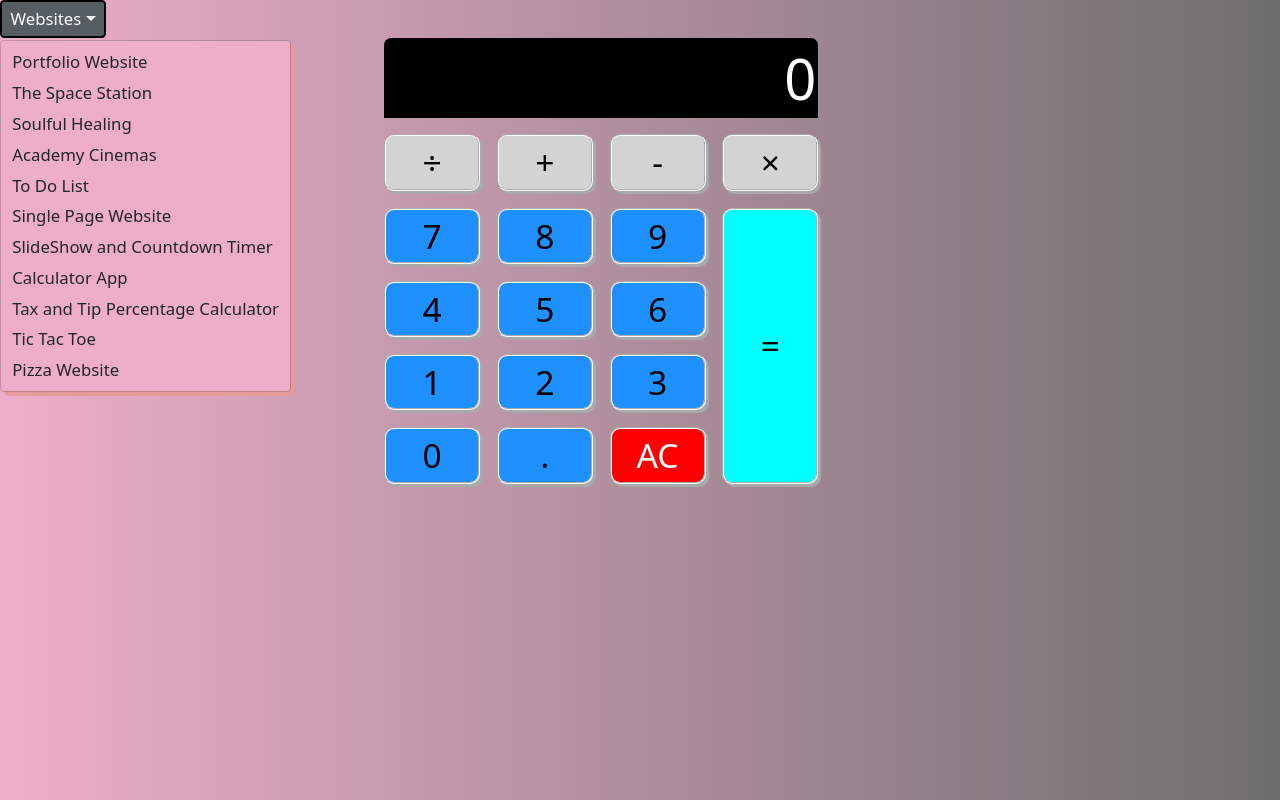
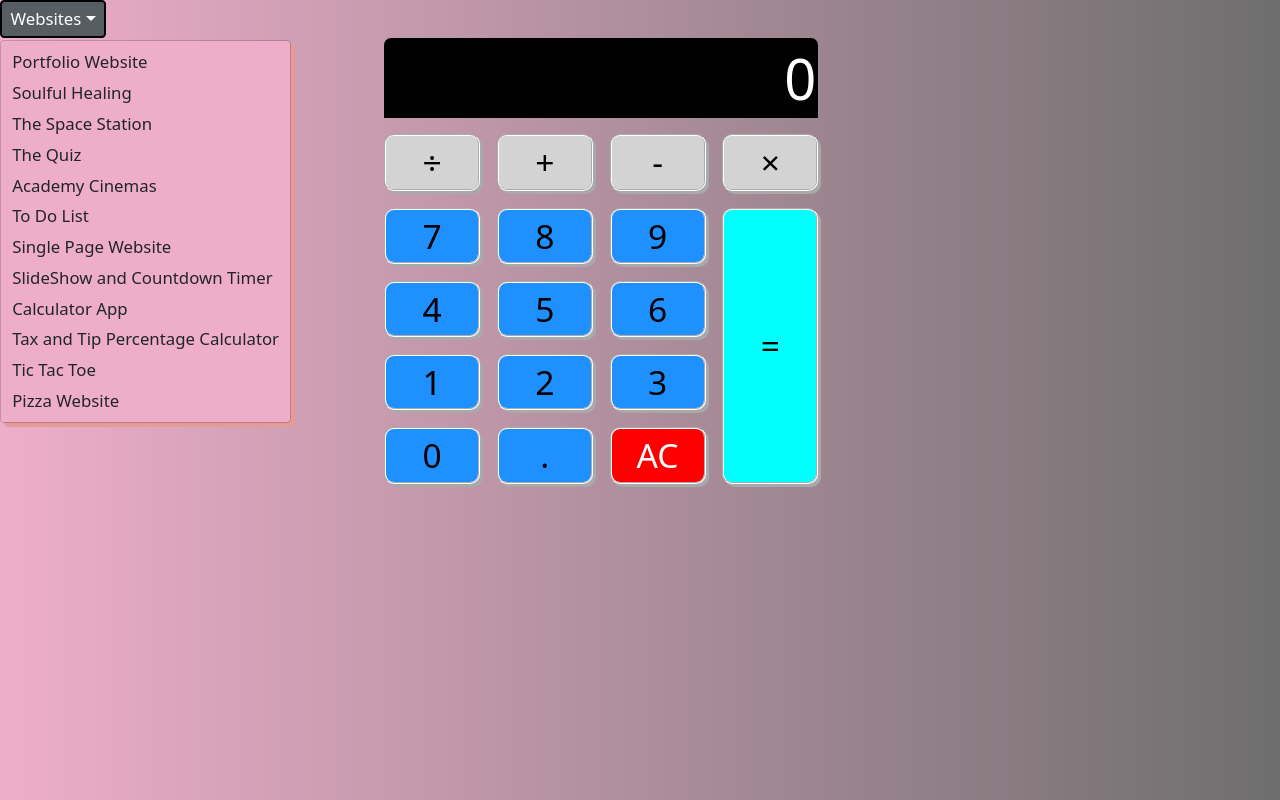
Before and after one commit to EvanM02/Calculator_App, a plain HTML site: page index.html in a window 1280 px wide. Both pictures are taken after a click on the button "Websites". Drawn offline with nearby package versions, Linux system fonts and the light colour scheme.

Commit message:
Reorganizing the other websites dropdown menu and adding the The Quiz link

```diff
--- a/index.html
+++ b/index.html
@@ -38,81 +38,40 @@
       > Websites</a>
       <ul class="dropdown-menu" aria-labelledby="dropdownMenuLink">
           <li>
-          <a
-            class="dropdown-item"
-            href="https://evanm02.github.io/Portfolio-Website/"
-            >Portfolio Website</a
-          >
+            <a class="dropdown-item" href="https://evanm02.github.io/Portfolio-Website/"> Portfolio Website</a>
           </li>
           <li>
-          <a
-            class="dropdown-item"
-            href="https://evanm02.github.io/The_Space_Station/"
-            >The Space Station
-          </a>
+            <a class="dropdown-item" href="https://evanm02.github.io/SoulFul_Healing/"> Soulful Healing</a>
           </li>
           <li>
-          <a class="dropdown-item"
-          href="https://evanm02.github.io/SoulFul_Healing/"
-          >Soulful Healing
-          </a>
+            <a class="dropdown-item" href="https://evanm02.github.io/The_Space_Station/"> The Space Station</a>
           </li>
           <li>
-          <a
-            class="dropdown-item"
-            href="https://evanm02.github.io/Academy_Cinemas/"
-          >
-            Academy Cinemas
-          </a>
+            <a class="dropdown-item" href="https://evanm02.github.io/The_Quiz/"> The Quiz</a>
           </li>
           <li>
-          <a class="dropdown-item" href="https://evanm02.github.io/To_Do_App/"
-            >To Do List</a
-          >
+            <a class="dropdown-item" href="https://evanm02.github.io/Academy_Cinemas/"> Academy Cinemas</a>
           </li>
           <li>
-          <a
-            class="dropdown-item"
-            href="https://evanm02.github.io/Single_page_Website/"
-            >Single Page Website</a
-          >
+            <a class="dropdown-item" href="https://evanm02.github.io/To_Do_App/"> To Do List</a>
           </li>
           <li>
-          <a
-            class="dropdown-item"
-            href="https://evanm02.github.io/Slideshow_and_Countdown/"
-            >SlideShow and Countdown Timer
-          </a>
+            <a class="dropdown-item" href="https://evanm02.github.io/Single_page_Website/"> Single Page Website</a>
           </li>
           <li>
-          <a
-            class="dropdown-item"
-            href="https://evanm02.github.io/Calculator_App/
-            "
-            >Calculator App
-          </a>
+            <a class="dropdown-item" href="https://evanm02.github.io/Slideshow_and_Countdown/"> SlideShow and Countdown Timer</a>
           </li>
           <li>
-          <a
-            class="dropdown-item"
-            href="https://evanm02.github.io/Tip_and_Tax_Calculator/"
-            >Tax and Tip Percentage Calculator
-          </a>
+            <a class="dropdown-item" href="https://evanm02.github.io/Calculator_App/"> Calculator App</a>
           </li>
           <li>
-          <a
-            class="dropdown-item"
-            href="https://evanm02.github.io/Tic_Tac_Toe/"
-            >Tic Tac Toe</a
-          >
+            <a class="dropdown-item" href="https://evanm02.github.io/Tip_and_Tax_Calculator/"> Tax and Tip Percentage Calculator</a>
           </li>
           <li>
-          <a
-            class="dropdown-item"
-            href="https://evanm02.github.io/Pizza_Website/"
-          >
-            Pizza Website
-          </a>
+            <a class="dropdown-item" href="https://evanm02.github.io/Tic_Tac_Toe/"> Tic Tac Toe</a>
+          </li>
+          <li>
+            <a class="dropdown-item" href="https://evanm02.github.io/Pizza_Website/"> Pizza Website</a>
           </li>
       </ul>
     </div>
```
Lines whose indentation alone changed are shown as unchanged.
